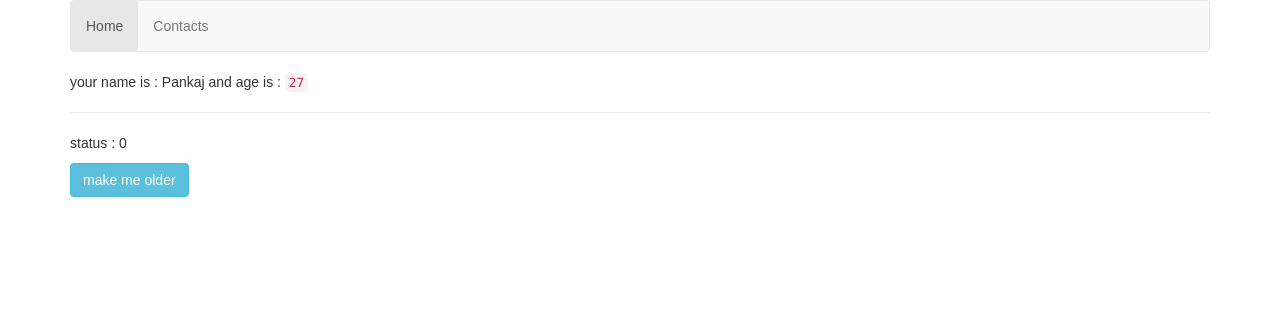
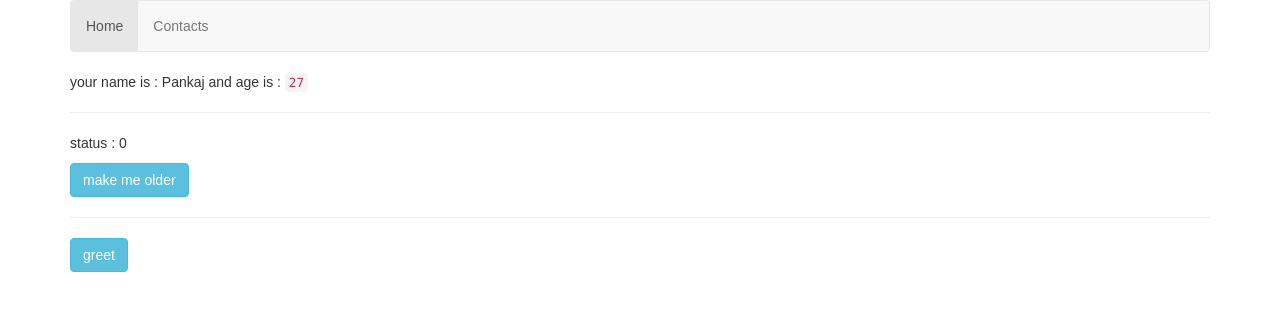
Before and after one commit to Pankaj761/myreact-app, a React (Create React App) app: page / in a window 1280 px wide. Shown: the top 310 px of the page. Built offline with nearby package versions, Linux system fonts and the light colour scheme.

Commit message:
communication between child and parent component

```diff
--- a/src/component/App.js
+++ b/src/component/App.js
@@ -3,6 +3,10 @@ import { Header } from "../component/Header"
 import { Home } from "../component/Home"
 
 class App extends Component {
+
+    greetHello(){
+        alert("Hello Pankaj!!")
+    }
   render() {
       var user={
           name:"Pankaj",
@@ -12,10 +16,7 @@ class App extends Component {
     return (
       <div className="container">
         <Header home="Home"/>
-          <Home name={"Pankaj"} initalAge={27} >
-              <hr/>
-              <p>This is paragraph!!</p>
-          </Home>
+          <Home name={"Pankaj"} initalAge={27} greet={this.greetHello} />
       </div>
     );
   }
--- a/src/component/Home.js
+++ b/src/component/Home.js
@@ -26,6 +26,8 @@ export class Home extends React.Component{
                     status : {this.state.status}
                 </p>
                 <button onClick={this.makeMeOlder.bind(this)} className="btn btn-info"> make me older</button>
+                <hr/>
+                <button onClick={this.props.greet} className="btn btn-info">greet</button>
             </div>
         );
     }
```
